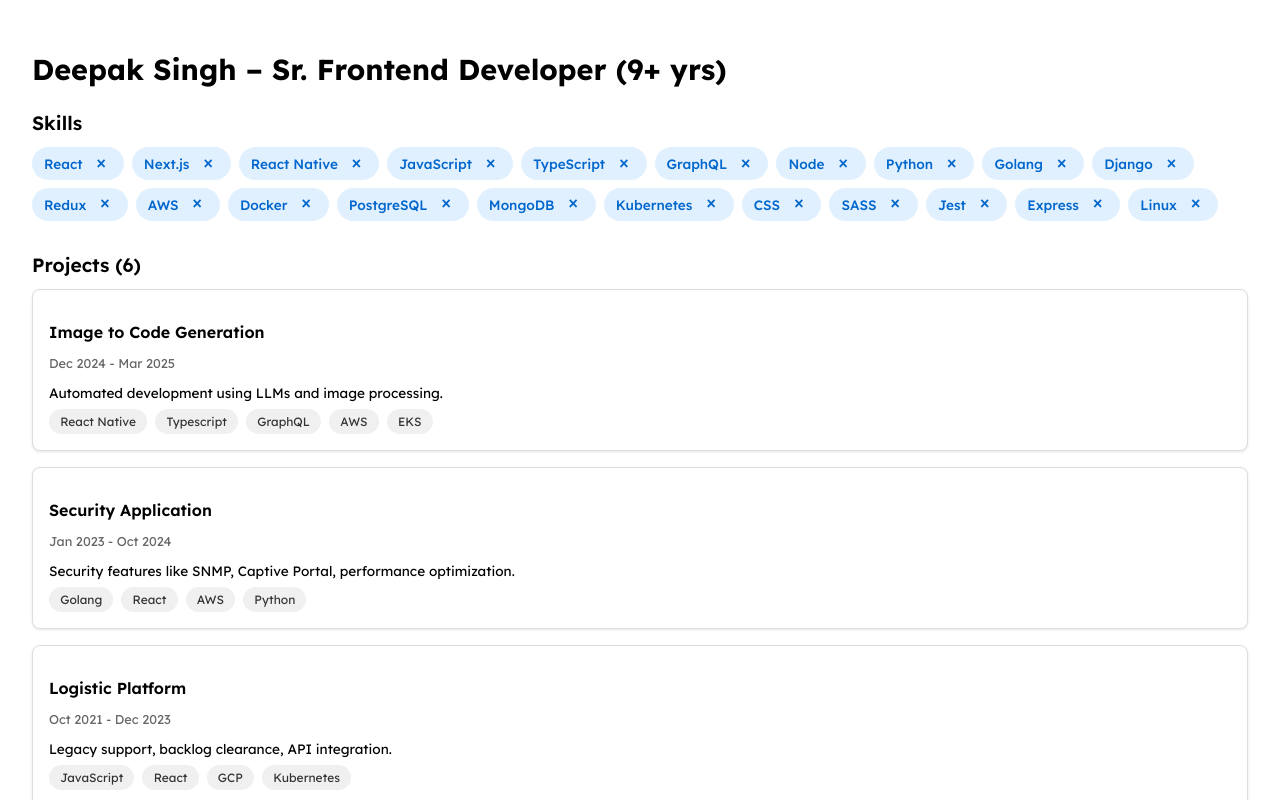
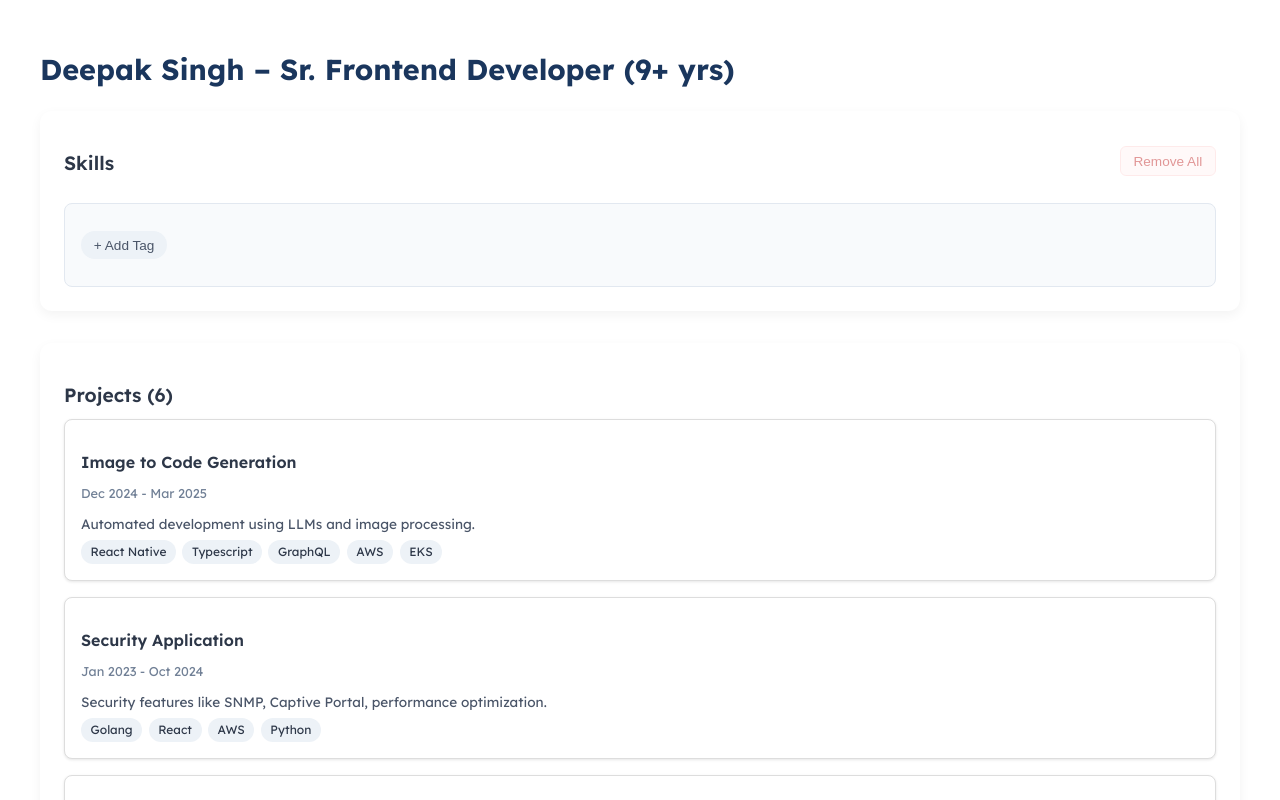
Before and after one commit to codekeep18feb/portfolio, a Next.js app: page / in a window 1280 px wide. Shown: the top 800 px of the page. Built offline with nearby package versions, Linux system fonts and the light colour scheme.

Commit message:
added tag crud

```diff
--- a/src/app/page.js
+++ b/src/app/page.js
@@ -1,5 +1,6 @@
+// src/app/page.js
 "use client"
-import { useState, useMemo } from "react";
+import { useState, useMemo, useRef, useEffect } from "react";
 import { motion, AnimatePresence } from "framer-motion";
 import styles from "./page.module.css";
 
@@ -56,25 +57,128 @@ const projects = [
 ];
 
 export default function Home() {
-  const [activeTags, setActiveTags] = useState(skillTags);
+  const [activeTags, setActiveTags] = useState([]);
+  const [availableTags, setAvailableTags] = useState(skillTags);
+  const [inputValue, setInputValue] = useState("");
+  const [showSuggestions, setShowSuggestions] = useState(false);
+  const [isAddingTag, setIsAddingTag] = useState(false);
   const [selectedProject, setSelectedProject] = useState(null);
+  const [editTag, setEditTag] = useState(null);
+  const [newTagValue, setNewTagValue] = useState("");
+  const inputRef = useRef(null);
+  const tagInputRef = useRef(null);
 
   const filteredProjects = useMemo(() => {
+    if (activeTags.length === 0) return projects;
     return projects.filter((project) =>
       project.tags.some((tag) => activeTags.includes(tag))
     );
   }, [activeTags]);
 
+  const filteredSuggestions = useMemo(() => {
+    if (!inputValue) return availableTags;
+    return availableTags.filter(tag =>
+      tag.toLowerCase().includes(inputValue.toLowerCase())
+    );
+  }, [inputValue, availableTags]);
+
+  const addTag = (tag) => {
+    if (!activeTags.includes(tag)) {
+      setActiveTags(prev => [...prev, tag]);
+      setAvailableTags(prev => prev.filter(t => t !== tag));
+    }
+    setInputValue("");
+    setShowSuggestions(false);
+  };
+
   const removeTag = (tagToRemove) => {
-    setActiveTags((prev) => prev.filter((tag) => tag !== tagToRemove));
+    setActiveTags(prev => prev.filter(tag => tag !== tagToRemove));
+    setAvailableTags(prev => [...prev, tagToRemove].sort());
   };
+
+  const removeAllTags = () => {
+    setAvailableTags(prev => [...prev, ...activeTags].sort());
+    setActiveTags([]);
+    setInputValue("");
+    setShowSuggestions(false);
+  };
+
+  const handleCreateTag = () => {
+    if (inputValue.trim() && !availableTags.includes(inputValue.trim())) {
+      const newTag = inputValue.trim();
+      setAvailableTags(prev => [...prev, newTag].sort());
+      addTag(newTag);
+    }
+  };
+
+  const startEditTag = (tag, e) => {
+    e.stopPropagation();
+    setEditTag(tag);
+    setNewTagValue(tag);
+  };
+
+  const saveEditTag = (oldTag) => {
+    if (newTagValue.trim() && newTagValue.trim() !== oldTag) {
+      const newTag = newTagValue.trim();
+
+      // Update active tags
+      setActiveTags(prev =>
+        prev.map(tag => tag === oldTag ? newTag : tag)
+      );
+
+      // Update available tags
+      setAvailableTags(prev =>
+        prev.includes(oldTag)
+          ? [...prev.filter(t => t !== oldTag), newTag].sort()
+          : [...prev, newTag].sort()
+      );
+
+      // Update projects
+      projects.forEach(project => {
+        if (project.tags.includes(oldTag)) {
+          project.tags = project.tags.map(t => t === oldTag ? newTag : t);
+        }
+      });
+    }
+    setEditTag(null);
+  };
+
+  const deleteTag = (tag) => {
+    // Remove from active tags
+    setActiveTags(prev => prev.filter(t => t !== tag));
+
+    // Remove from available tags
+    setAvailableTags(prev => prev.filter(t => t !== tag));
+
+    // Remove from projects
+    projects.forEach(project => {
+      project.tags = project.tags.filter(t => t !== tag);
+    });
+  };
+
+  useEffect(() => {
+    if (isAddingTag && tagInputRef.current) {
+      tagInputRef.current.focus();
+    }
+  }, [isAddingTag]);
 
   return (
     <motion.div className={styles.container} initial={{ opacity: 0 }} animate={{ opacity: 1 }} transition={{ duration: 0.6 }}>
       <motion.h1 className={styles.title} initial={{ y: -30, opacity: 0 }} animate={{ y: 0, opacity: 1 }} transition={{ delay: 0.2 }}>Deepak Singh – Sr. Frontend Developer (9+ yrs)</motion.h1>
 
       <motion.div className={styles.section} initial={{ x: -30, opacity: 0 }} animate={{ x: 0, opacity: 1 }} transition={{ delay: 0.3 }}>
+        <div className={styles.sectionHeader}>
           <h2 className={styles.heading}>Skills</h2>
+          <button
+            className={styles.removeAllButton}
+            onClick={removeAllTags}
+            disabled={activeTags.length === 0}
+          >
+            Remove All
+          </button>
+        </div>
+
+        <div className={styles.tagSection}>
           <div className={styles.tagList}>
             <AnimatePresence>
               {activeTags.map((tag) => (
@@ -86,16 +190,118 @@ export default function Home() {
                   exit={{ scale: 0.6, opacity: 0, x: -10 }}
                   transition={{ duration: 0.2 }}
                 >
+                  {editTag === tag ? (
+                    <input
+                      type="text"
+                      value={newTagValue}
+                      onChange={(e) => setNewTagValue(e.target.value)}
+                      onBlur={() => saveEditTag(tag)}
+                      onKeyDown={(e) => e.key === 'Enter' && saveEditTag(tag)}
+                      className={styles.tagEditInput}
+                      autoFocus
+                    />
+                  ) : (
+                    <>
                       {tag}
+                      <div className={styles.tagActions}>
+                        <button
+                          onClick={(e) => startEditTag(tag, e)}
+                          className={styles.tagActionButton}
+                          title="Edit tag"
+                        >
+                          ✏️
+                        </button>
                         <button
                           onClick={() => removeTag(tag)}
-                  className={styles.tagClose}
+                          className={styles.tagActionButton}
+                          title="Remove tag"
                         >
                           ×
                         </button>
+                      </div>
+                    </>
+                  )}
                 </motion.span>
               ))}
             </AnimatePresence>
+
+            {!isAddingTag && (
+              <button
+                className={styles.addTagButton}
+                onClick={() => setIsAddingTag(true)}
+              >
+                + Add Tag
+              </button>
+            )}
+
+            {isAddingTag && (
+              <div className={styles.tagInputContainer}>
+                <input
+                  ref={tagInputRef}
+                  type="text"
+                  value={inputValue}
+                  onChange={(e) => setInputValue(e.target.value)}
+                  onFocus={() => setShowSuggestions(true)}
+                  onBlur={() => setTimeout(() => setShowSuggestions(false), 200)}
+                  onKeyDown={(e) => {
+                    if (e.key === 'Enter' && inputValue.trim()) {
+                      if (filteredSuggestions.length > 0) {
+                        addTag(filteredSuggestions[0]);
+                      } else {
+                        handleCreateTag();
+                      }
+                    } else if (e.key === 'Escape') {
+                      setIsAddingTag(false);
+                      setInputValue("");
+                      setShowSuggestions(false);
+                    }
+                  }}
+                  placeholder="Type to search or create..."
+                  className={styles.tagInput}
+                />
+
+                {showSuggestions && filteredSuggestions.length > 0 && (
+                  <motion.div
+                    className={styles.suggestionsList}
+                    initial={{ opacity: 0, y: -10 }}
+                    animate={{ opacity: 1, y: 0 }}
+                  >
+                    {filteredSuggestions.map(tag => (
+                      <div
+                        key={tag}
+                        className={styles.suggestionItem}
+                        onMouseDown={() => addTag(tag)}
+                      >
+                        {tag}
+                      </div>
+                    ))}
+                  </motion.div>
+                )}
+
+                {inputValue.trim() && !availableTags.includes(inputValue.trim()) && (
+                  <motion.div
+                    className={styles.createTagPrompt}
+                    initial={{ opacity: 0 }}
+                    animate={{ opacity: 1 }}
+                  >
+                    Press Enter to create new tag:
+                    <span className={styles.newTagPreview}>{inputValue.trim()}</span>
+                  </motion.div>
+                )}
+
+                <button
+                  className={styles.closeAddButton}
+                  onClick={() => {
+                    setIsAddingTag(false);
+                    setInputValue("");
+                    setShowSuggestions(false);
+                  }}
+                >
+                  ×
+                </button>
+              </div>
+            )}
+          </div>
         </div>
       </motion.div>
 
--- a/src/app/page.module.css
+++ b/src/app/page.module.css
@@ -1,30 +1,53 @@
 /* src/app/page.module.css */
-
 .container {
   padding: 1.5rem;
   font-family: 'Lexend', sans-serif;
+  max-width: 1200px;
+  margin: 0 auto;
 }
 
 .title {
   font-size: 1.8rem;
   font-weight: bold;
   margin-bottom: 1.5rem;
+  color: #1a365d;
 }
 
 .section {
   margin-bottom: 2rem;
+  background: white;
+  border-radius: 12px;
+  padding: 1.5rem;
+  box-shadow: 0 4px 12px rgba(0, 0, 0, 0.05);
+}
+
+.sectionHeader {
+  display: flex;
+  justify-content: space-between;
+  align-items: center;
+  margin-bottom: 1rem;
 }
 
 .heading {
   font-size: 1.2rem;
   font-weight: 600;
   margin-bottom: 0.75rem;
+  color: #2d3748;
+}
+
+.tagSection {
+  border: 1px solid #e2e8f0;
+  border-radius: 8px;
+  padding: 1rem;
+  background-color: #f8fafc;
 }
 
 .tagList {
   display: flex;
   flex-wrap: wrap;
   gap: 0.5rem;
+  align-items: center;
+  min-height: 50px;
 }
 
 .tag {
@@ -36,16 +59,158 @@
   border-radius: 9999px;
   display: flex;
   align-items: center;
+  position: relative;
+  transition: all 0.2s ease;
 }
 
-.tagClose {
+.tag:hover {
+  background-color: #cce4ff;
+}
+
+.tagActions {
+  display: flex;
+  margin-left: 8px;
+}
+
+.tagActionButton {
   background: none;
   border: none;
   color: #0066cc;
-  margin-left: 0.5rem;
   cursor: pointer;
-  font-weight: bold;
-  font-size: 1rem;
+  font-size: 0.8rem;
+  padding: 0 2px;
+  opacity: 0.7;
+  transition: opacity 0.2s;
+}
+
+.tagActionButton:hover {
+  opacity: 1;
+}
+
+.tagEditInput {
+  background: transparent;
+  border: none;
+  color: #0066cc;
+  font-size: 0.85rem;
+  font-weight: 500;
+  outline: none;
+  width: 100%;
+  padding: 0;
+}
+
+.addTagButton {
+  background-color: #edf2f7;
+  color: #4a5568;
+  border: none;
+  border-radius: 9999px;
+  padding: 0.4rem 0.8rem;
+  font-size: 0.85rem;
+  cursor: pointer;
+  transition: all 0.2s ease;
+  display: flex;
+  align-items: center;
+}
+
+.addTagButton:hover {
+  background-color: #e2e8f0;
+}
+
+.tagInputContainer {
+  position: relative;
+  display: inline-block;
+}
+
+.tagInput {
+  padding: 0.4rem 0.75rem;
+  border: 1px solid #cbd5e0;
+  border-radius: 9999px;
+  font-size: 0.85rem;
+  width: 200px;
+  outline: none;
+  transition: all 0.2s ease;
+}
+
+.tagInput:focus {
+  border-color: #4299e1;
+  box-shadow: 0 0 0 3px rgba(66, 153, 225, 0.2);
+}
+
+.suggestionsList {
+  position: absolute;
+  top: 100%;
+  left: 0;
+  width: 100%;
+  background: white;
+  border: 1px solid #e2e8f0;
+  border-radius: 8px;
+  box-shadow: 0 4px 6px rgba(0, 0, 0, 0.1);
+  z-index: 100;
+  max-height: 200px;
+  overflow-y: auto;
+  margin-top: 4px;
+}
+
+.suggestionItem {
+  padding: 0.6rem 1rem;
+  font-size: 0.9rem;
+  cursor: pointer;
+  transition: background-color 0.2s;
+}
+
+.suggestionItem:hover {
+  background-color: #edf2f7;
+}
+
+.createTagPrompt {
+  position: absolute;
+  top: 100%;
+  left: 0;
+  background: #e6fffa;
+  color: #234e52;
+  font-size: 0.8rem;
+  padding: 0.4rem 0.8rem;
+  border-radius: 4px;
+  margin-top: 4px;
+  display: flex;
+  align-items: center;
+  gap: 4px;
+}
+
+.newTagPreview {
+  font-weight: 600;
+  margin-left: 4px;
+}
+
+.closeAddButton {
+  position: absolute;
+  top: 50%;
+  right: 8px;
+  transform: translateY(-50%);
+  background: none;
+  border: none;
+  color: #718096;
+  cursor: pointer;
+  font-size: 1.1rem;
+}
+
+.removeAllButton {
+  background-color: #fff5f5;
+  color: #c53030;
+  border: 1px solid #fed7d7;
+  border-radius: 6px;
+  padding: 0.4rem 0.8rem;
+  font-size: 0.85rem;
+  cursor: pointer;
+  transition: all 0.2s ease;
+}
+
+.removeAllButton:hover {
+  background-color: #fed7d7;
+}
+
+.removeAllButton:disabled {
+  opacity: 0.5;
+  cursor: not-allowed;
 }
 
 .projectList {
@@ -61,27 +226,31 @@
   background-color: #fff;
   box-shadow: 0 1px 3px rgba(0, 0, 0, 0.1);
   transition: transform 0.2s ease;
+  cursor: pointer;
 }
 
 .projectCard:hover {
   transform: scale(1.02);
+  box-shadow: 0 4px 6px rgba(0, 0, 0, 0.05);
 }
 
 .projectTitle {
   font-size: 1rem;
   font-weight: 600;
   margin-bottom: 0.3rem;
+  color: #2d3748;
 }
 
 .projectDuration {
   font-size: 0.8rem;
-  color: #666;
+  color: #718096;
   margin-bottom: 0.5rem;
 }
 
 .projectDesc {
   font-size: 0.85rem;
   margin-bottom: 0.5rem;
+  color: #4a5568;
 }
 
 .projectTags {
@@ -91,8 +260,8 @@
 }
 
 .projectTag {
-  background-color: #f1f1f1;
-  color: #333;
+  background-color: #edf2f7;
+  color: #2d3748;
   font-size: 0.75rem;
   padding: 0.3rem 0.6rem;
   border-radius: 9999px;
@@ -100,8 +269,10 @@
 
 .noProjects {
   font-style: italic;
-  color: #999;
+  color: #a0aec0;
   font-size: 0.85rem;
+  text-align: center;
+  padding: 1rem;
 }
 
 .modalOverlay {
@@ -157,11 +328,12 @@
   font-size: 1.6rem;
   font-weight: bold;
   margin-bottom: 0.25rem;
+  color: #1a365d;
 }
 
 .modalDuration {
   font-size: 0.9rem;
-  color: #666;
+  color: #718096;
   margin-bottom: 1rem;
 }
 
@@ -170,20 +342,7 @@
   line-height: 1.6;
   margin-bottom: 1rem;
   white-space: pre-line;
-}
-
-.projectTags {
-  display: flex;
-  flex-wrap: wrap;
-  gap: 0.5rem;
-}
-
-.projectTag {
-  background-color: #f0f0f0;
-  color: #333;
-  padding: 0.3rem 0.7rem;
-  border-radius: 999px;
-  font-size: 0.75rem;
+  color: #4a5568;
 }
 
 .aboutSection {
@@ -200,15 +359,16 @@
 .aboutSection h2 {
   font-size: 1.5rem;
   margin-bottom: 1rem;
+  color: #1a365d;
 }
 
 .aboutContent p {
   margin-bottom: 1rem;
-  color: #444;
+  color: #4a5568;
 }
 
 .aboutContent a {
-  color: #1976d2;
+  color: #3182ce;
   text-decoration: none;
   font-weight: 500;
 }
@@ -220,14 +380,14 @@
 .footer {
   margin-top: 3rem;
   padding-top: 1rem;
-  border-top: 1px solid #ddd;
+  border-top: 1px solid #e2e8f0;
   text-align: center;
   font-size: 0.95rem;
-  color: #444;
+  color: #718096;
 }
 
 .footer a {
-  color: #1976d2;
+  color: #3182ce;
   text-decoration: none;
 }
 
```
Lines whose indentation alone changed are shown as unchanged.
